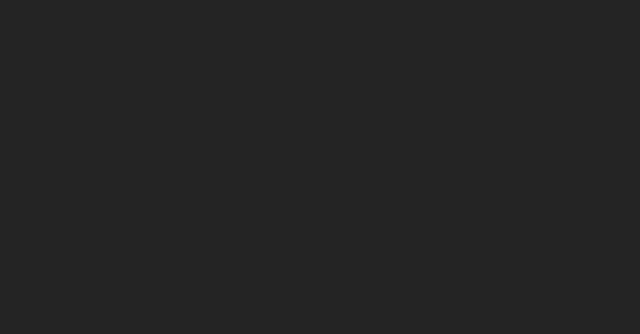
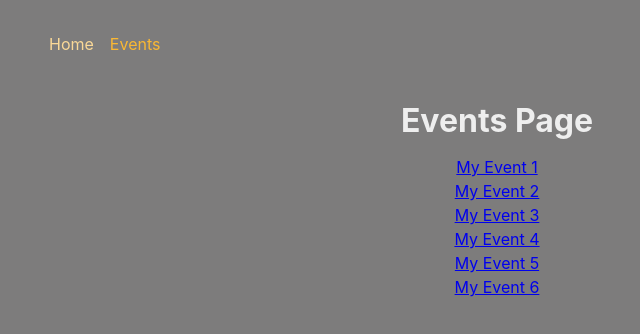
Before and after one commit to sturner001/react-router-adv, a React (Create React App) app: page /events in a window 1280 px wide. Shown: the top 334 px of the page, without its empty margins (143-783 px from the left). Built offline with nearby package versions, Linux system fonts and the light colour scheme.

Commit message:
added the requested changes that were in the last application

```diff
--- a/package.json
+++ b/package.json
@@ -8,6 +8,7 @@
         "@testing-library/user-event": "^14.5.2",
         "react": "^19.0.0",
         "react-dom": "^19.0.0",
+        "react-router-dom": "^7.7.0",
         "react-scripts": "^0.0.0",
         "web-vitals": "^1.1.1"
     },
--- a/src/App.js
+++ b/src/App.js
@@ -20,8 +20,36 @@
 // 7. Output the ID of the selected event on the EventDetailPage
 // BONUS: Add another (nested) layout route that adds the <EventNavigation> component above all /events... page components
 
+
+
+import { createBrowserRouter, RouterProvider } from 'react-router-dom';
+import RootLayout from './pages/Root';
+import ErrorPage from './pages/Error';
+import HomePage from './pages/Home';
+import EventsPage from './pages/Events';
+import NewEventPage from './pages/NewEvent';
+import EditEventPage from './pages/EditEvent';
+import EventDetailPage from './pages/EventDetail';
+
+
+const router = createBrowserRouter([
+  {
+    path: '/',
+    element: <RootLayout />,
+    errorElement: <ErrorPage />,
+    children: [
+      { path: '/', element: <HomePage /> },
+      { path: '/events', element: <EventsPage /> },
+      { path: '/events/:id', element: <EventDetailPage /> },
+      { path: '/events/new', element: <NewEventPage /> },
+
+      { path: '/events/:id/edit', element: <EditEventPage /> }
+    ],
+  }
+]);
+
+
 function App() {
-  return <div></div>;
+  return <RouterProvider router={router} />
 }
-
 export default App;
--- a/src/components/MainNavigation.js
+++ b/src/components/MainNavigation.js
@@ -1,3 +1,5 @@
+
+import { NavLink } from 'react-router-dom';
 import classes from './MainNavigation.module.css';
 
 function MainNavigation() {
@@ -6,10 +8,26 @@ function MainNavigation() {
       <nav>
         <ul className={classes.list}>
           <li>
-            <a>Home</a>
+            <NavLink
+              to="/"
+              className={({ isActive }) =>
+                isActive ? classes.active : undefined
+              }
+              end
+            >
+              Home
+            </NavLink>
+
           </li>
           <li>
-            <a>Events</a>
+            <NavLink
+              to="/events"
+              className={({ isActive }) =>
+                isActive ? classes.active : undefined
+              }
+            >
+              Events
+            </NavLink>
           </li>
         </ul>
       </nav>
--- a/src/index.css
+++ b/src/index.css
@@ -10,7 +10,7 @@
 
   color-scheme: light dark;
   color: rgba(255, 255, 255, 0.87);
-  background-color: #242424;
+  background-color: #7d7c7c;
 
   font-synthesis: none;
   text-rendering: optimizeLegibility;
@@ -41,6 +41,7 @@
 
 body {
   margin: 0;
+  text-align: center;
 }
 
 ul {
--- /dev/null
+++ b/src/pages/EditEvent.js
@@ -0,0 +1,9 @@
+const EditEventPage = () => {
+    return (
+        <>
+            <h1>Edit Event Page</h1>
+        </>
+    );
+}
+
+export default EditEventPage;
--- /dev/null
+++ b/src/pages/Error.js
@@ -0,0 +1,10 @@
+const ErrorPage = () => {
+    return (
+        <>
+            <h1>Error Page</h1>
+        </>
+    );
+
+}
+
+export default ErrorPage;
--- /dev/null
+++ b/src/pages/EventDetail.js
@@ -0,0 +1,14 @@
+import { useParams, Link } from 'react-router-dom';
+
+const EventDetailPage = () => {
+    const params = useParams();
+    return (
+        <>
+            <h1>Event Detail Page</h1>
+            <p>{params.id}</p>
+            <p><Link to=".." relative="path" >Back To Events</Link></p>
+        </>
+    );
+}
+
+export default EventDetailPage;
--- /dev/null
+++ b/src/pages/Events.js
@@ -0,0 +1,28 @@
+import { Link } from "react-router-dom";
+const EVENTS = [
+
+    { id: 'e1', title: 'My Event 1' },
+    { id: 'e2', title: 'My Event 2' },
+    { id: 'e3', title: 'My Event 3' },
+    { id: 'e4', title: 'My Event 4' },
+    { id: 'e5', title: 'My Event 5' },
+    { id: 'e6', title: 'My Event 6' },
+
+];
+
+const EventsPage = () => {
+    return (
+        <>
+            <h1>Events Page</h1>
+            <ul>
+                {EVENTS.map((event) => (
+                    <li key={event.id} >
+                        <Link to={`/events/${event.id}`}>{event.title}</Link>
+                    </li>
+                ))}
+            </ul>
+        </>
+    );
+}
+
+export default EventsPage;
--- /dev/null
+++ b/src/pages/Home.js
@@ -0,0 +1,11 @@
+const HomePage = () => {
+    return (
+        <>
+            <h1> Home Page</h1>
+
+        </>
+    );
+
+}
+
+export default HomePage;
--- /dev/null
+++ b/src/pages/NewEvent.js
@@ -0,0 +1,9 @@
+const NewEventPage = () => {
+    return (
+        <>
+            <h2>New Event Page</h2>
+        </>
+    );
+}
+
+export default NewEventPage;
--- /dev/null
+++ b/src/pages/Root.js
@@ -0,0 +1,15 @@
+import { Outlet } from 'react-router-dom';
+import MainNavigation from '../components/MainNavigation';
+
+const RootLayout = () => {
+    return (
+        <>
+            <MainNavigation />
+            <main>
+                <Outlet />
+            </main>
+        </>
+    );
+}
+
+export default RootLayout;
```
Also changed, not shown: 1 other file (tests, documents, lock files or other folders).
